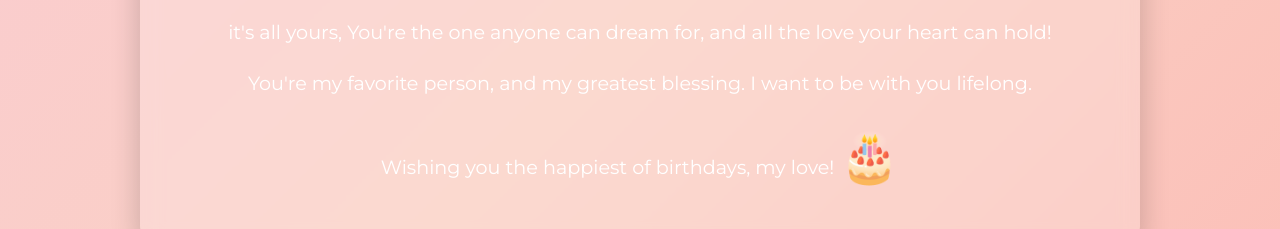
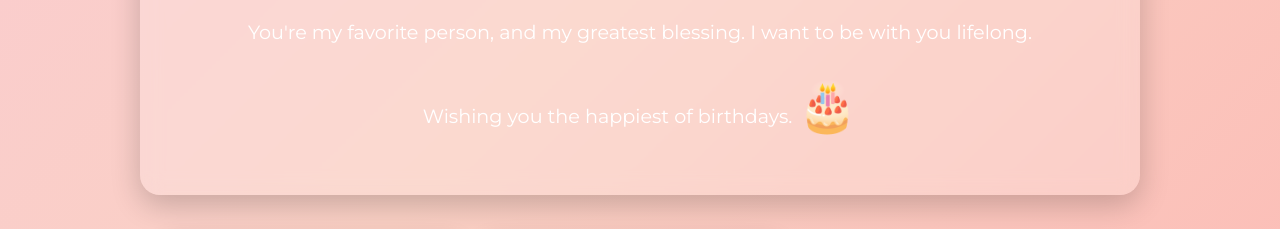
Before and after one commit to Rajaramyadav021/Happy-Birthday-parul-ji, a plain HTML site: page index.html in a window 1280 px wide. Shown: the part 330-559 px from the top of the page. Drawn offline with Linux system fonts and the light colour scheme.

Commit message:
Update index.html

```diff
--- a/index.html
+++ b/index.html
@@ -219,9 +219,8 @@
         <div class="birthday-message">
             <p>DEAR PARUL,</p>
             <p>On your special day, I want you to know how much you mean to me. I can't explain it in words What is this feeling.</p>
-            <p>it's all yours, You're the one anyone can dream for, and all the love your heart can hold!</p>
             <p>You're my favorite person, and my greatest blessing. I want to be with you lifelong.</p>
-            <p>Wishing you the happiest of birthdays, my love! <span class="cake">🎂</span></p>
+            <p>Wishing you the happiest of birthdays. <span class="cake">🎂</span></p>
         </div>
 
         <div class="photo-gallery">
```
